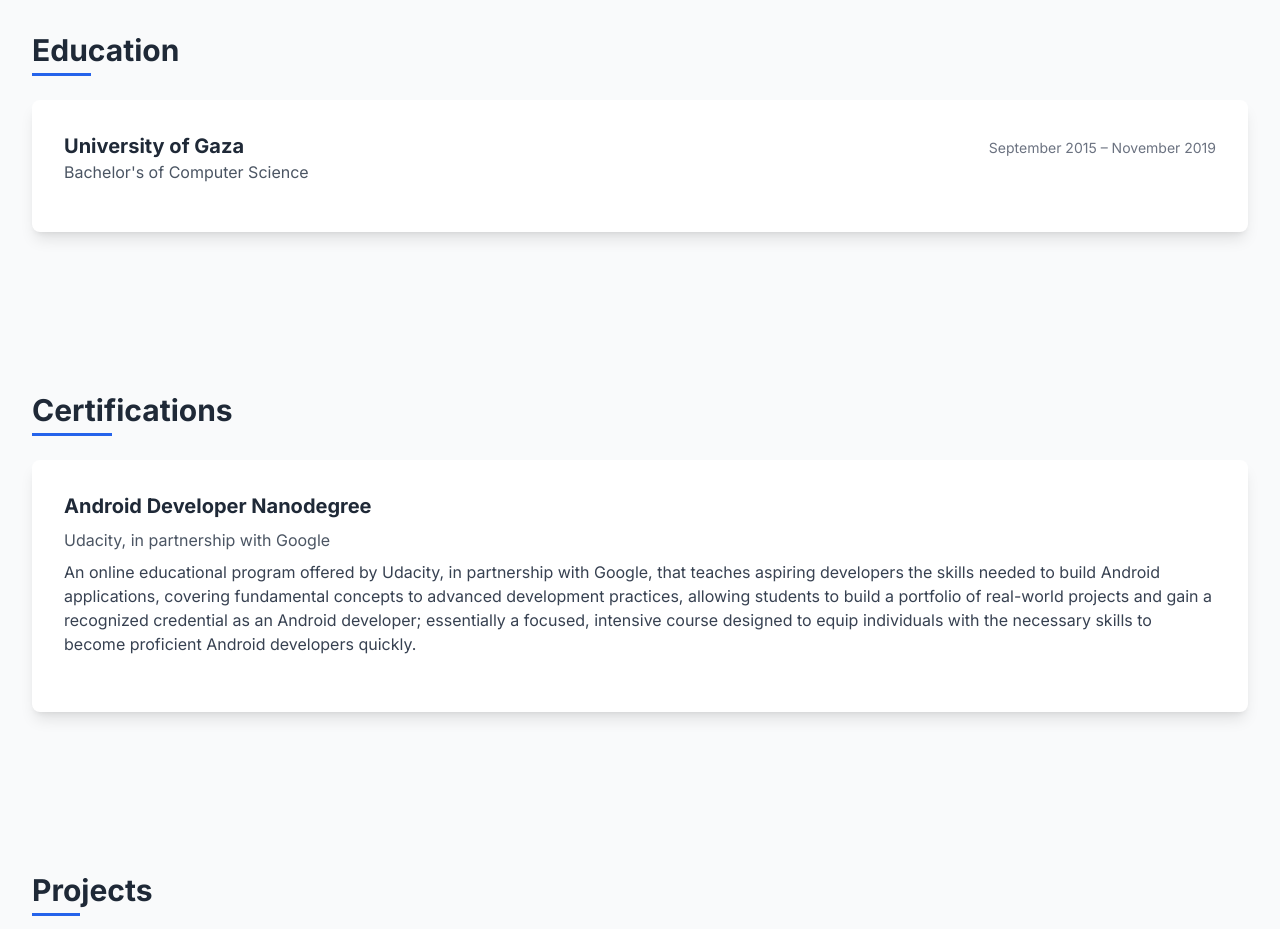
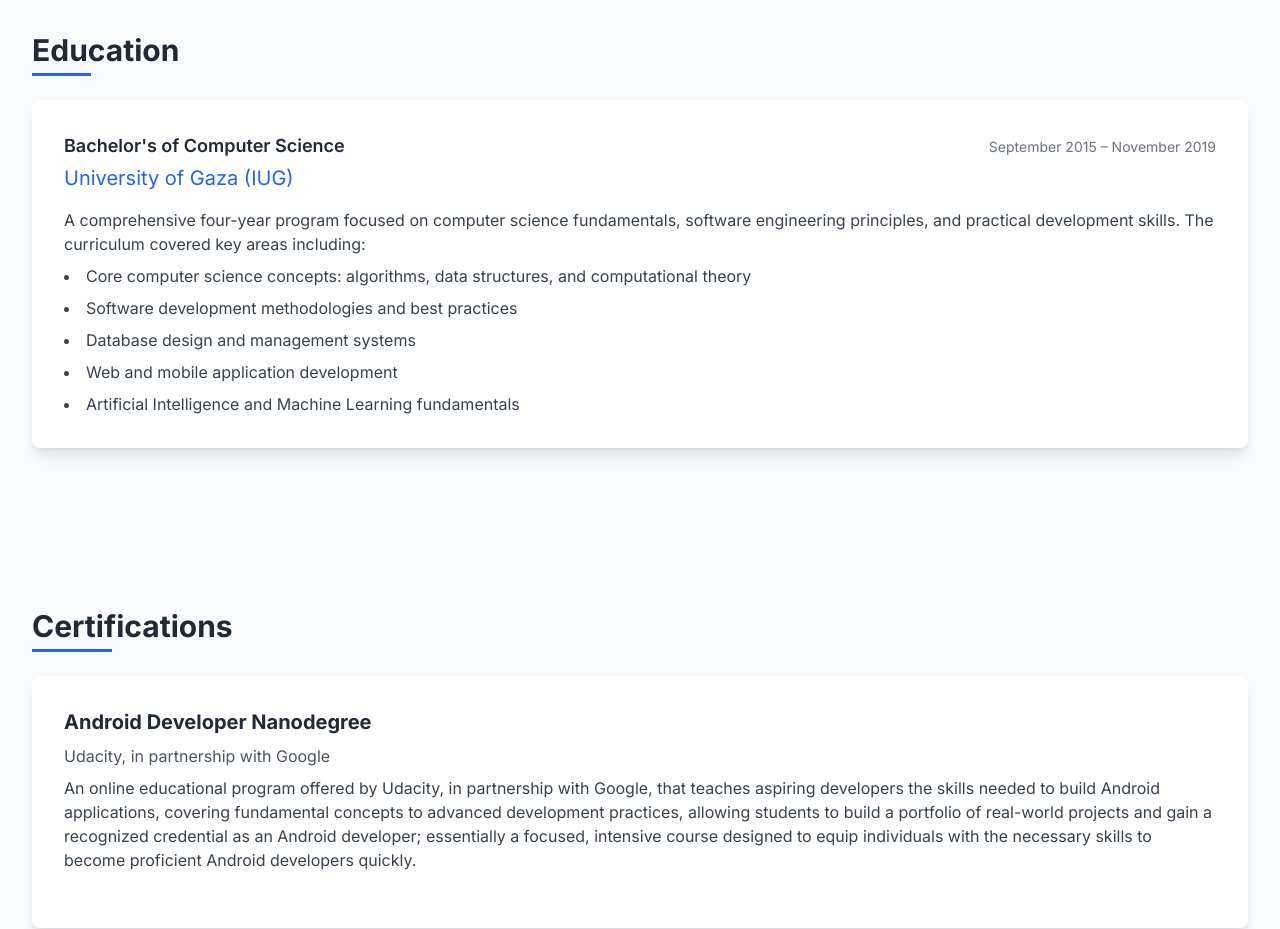
Before and after one commit to ramyhelow/Portfolio, a plain HTML site: page index.html in a window 1280 px wide. Shown: the part 2280-3209 px from the top of the page. Drawn offline with nearby package versions, Linux system fonts and the light colour scheme.

Commit message:
Updated education section

```diff
--- a/index.html
+++ b/index.html
@@ -149,12 +149,24 @@
             <div class="bg-white rounded-lg shadow-lg p-8">
                 <div class="flex justify-between items-baseline mb-4">
                     <div>
-                        <h3 class="text-xl font-bold">University of Gaza</h3>
-                        <p class="text-gray-600">Bachelor's of Computer Science</p>
+                        <p class="text-lg font-semibold text-gray-800 mb-1">Bachelor's of Computer Science</p>
+                        <h3 class="text-xl text-blue-600">University of Gaza (IUG)</h3>
                     </div>
                     <div class="text-right">
                         <p class="text-sm text-gray-500">September 2015 – November 2019</p>
                     </div>
+                </div>
+                <div class="mt-4">
+                    <p class="text-gray-700">
+                        A comprehensive four-year program focused on computer science fundamentals, software engineering principles, and practical development skills. The curriculum covered key areas including:
+                    </p>
+                    <ul class="list-disc list-inside space-y-2 text-gray-700 mt-2">
+                        <li>Core computer science concepts: algorithms, data structures, and computational theory</li>
+                        <li>Software development methodologies and best practices</li>
+                        <li>Database design and management systems</li>
+                        <li>Web and mobile application development</li>
+                        <li>Artificial Intelligence and Machine Learning fundamentals</li>
+                    </ul>
                 </div>
             </div>
         </div>
```
